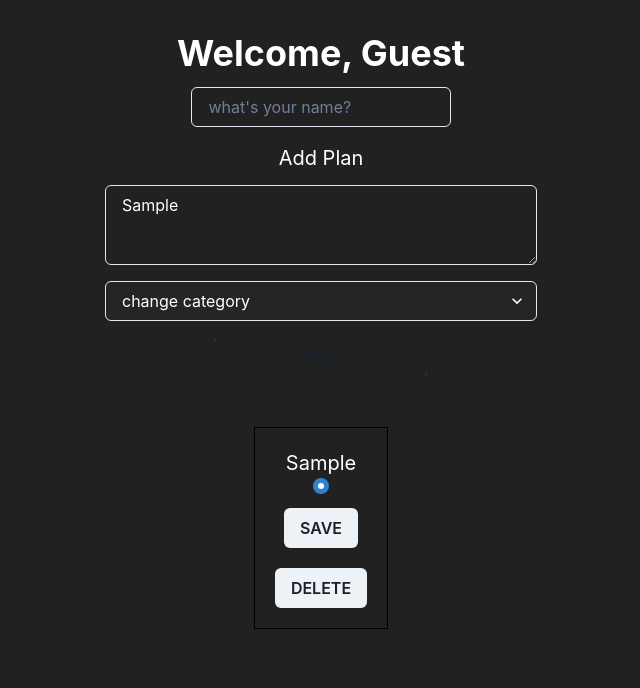
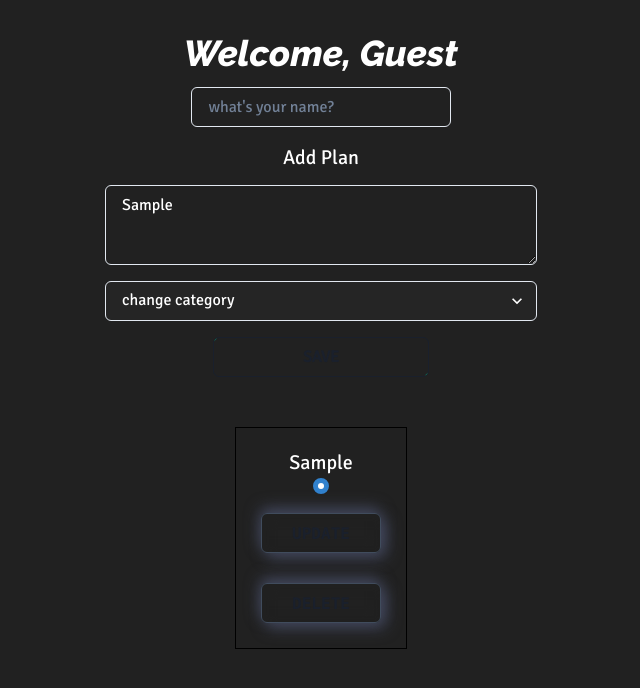
Before and after one commit to Emmanuella-codes/planner-app, a React (Create React App) app: page / in a window 1280 px wide. Both pictures are taken after typing "Sample" into the empty fields and a click on the button "SAVE". Shown: the top 688 px of the page, without its empty margins (319-959 px from the left). Built offline with nearby package versions, Linux system fonts and the light colour scheme.

Commit message:
add css styles to buttons

```diff
--- a/public/index.html
+++ b/public/index.html
@@ -24,6 +24,13 @@
       work correctly both with client-side routing and a non-root public URL.
       Learn how to configure a non-root public URL by running `npm run build`.
     -->
+    <!-- Google Font -->
+    <link rel="preconnect" href="https://fonts.googleapis.com" />
+    <link rel="preconnect" href="https://fonts.gstatic.com" crossorigin />
+    <link
+      href="https://fonts.googleapis.com/css2?family=Raleway:ital,wght@1,800&family=Signika&display=swap"
+      rel="stylesheet"
+    />
     <title>React App</title>
   </head>
   <body>
--- a/src/components/AddPlan.tsx
+++ b/src/components/AddPlan.tsx
@@ -53,8 +53,10 @@ const AddPlan = () => {
     <Container maxW={"4xl"}>
       <Flex flexDir="column" alignItems={"center"}>
         <Box w="50%" mt={8} color={"#FFF"}>
-          <Heading>Welcome, {userName || "Guest"}</Heading>
-          <Box mt="3">
+          <Heading fontFamily={"Raleway"} fontWeight="800">
+            Welcome, {userName || "Guest"}
+          </Heading>
+          <Box mt="3" fontFamily={"Signika"}>
             <form>
               <FormControl>
                 <Input
@@ -122,7 +124,14 @@ const AddPlan = () => {
           </Box>
         </Box>
         {/* display saved plans */}
-        <Flex flexDir="row" gap={3} color="#FFF" mt="50px" wrap="wrap">
+        <Flex
+          flexDir="row"
+          gap={3}
+          color="#FFF"
+          mt="50px"
+          fontFamily={"Signika"}
+          maxW="80%"
+        >
           {userList.map((list: any) => {
             return (
               <Box border="1px solid #000" key={list} p={5}>
@@ -155,17 +164,29 @@ const AddPlan = () => {
                             <option value="business">Business</option>
                           </Select>
                         </Box>
-                        <Button onClick={() => {}}>UPDATE</Button>
+                        <Button onClick={() => {}}>SAVE</Button>
                         <Button onClick={() => setShowForm(false)}>
                           CANCEL
                         </Button>
                       </Stack>
                     </form>
                   ) : (
-                    <Button onClick={() => setShowForm(true)}>SAVE</Button>
+                    <Button
+                      onClick={() => setShowForm(true)}
+                      className="card-btn"
+                      bgColor={"transparent"}
+                      _hover={{ backgroundColor: "transparent" }}
+                    >
+                      UPDATE
+                    </Button>
                   )}
                   <Box mt="5">
-                    <Button onClick={() => handleDeletePlan(list.id)}>
+                    <Button
+                      onClick={() => handleDeletePlan(list.id)}
+                      className="card-btn"
+                      bgColor={"transparent"}
+                      _hover={{ backgroundColor: "transparent" }}
+                    >
                       DELETE
                     </Button>
                   </Box>
--- a/src/components/styles/index.css
+++ b/src/components/styles/index.css
@@ -53,3 +53,44 @@
 .save-btn:active {
   filter: brightness(0.8);
 }
+
+.card-btn {
+  height: 50px;
+  margin: 5px;
+  width: 120px;
+  background: #333;
+  -webkit-box-pack: center;
+  -ms-flex-pack: center;
+  justify-content: center;
+  -webkit-box-align: center;
+  -ms-flex-align: center;
+  align-items: center;
+  font-family: Consolas, Courier New, monospace;
+  border: solid #404c5d 1px;
+  font-size: 16px;
+  color: rgb(161, 161, 161);
+  -webkit-transition: 500ms;
+  transition: 500ms;
+  border-radius: 5px;
+  background: linear-gradient(145deg, #2e2d2d, #212121);
+  -webkit-box-shadow: -1px -5px 15px #41465b, 5px 5px 15px #41465b,
+    inset 5px 5px 10px #212121, inset -5px -5px 10px #212121;
+  box-shadow: -1px -5px 15px #41465b, 5px 5px 15px #41465b,
+    inset 5px 5px 10px #212121, inset -5px -5px 10px #212121;
+}
+
+.card-btn:hover {
+  -webkit-box-shadow: 1px 1px 13px #20232e, -1px -1px 13px #545b78;
+  box-shadow: 1px 1px 13px #20232e, -1px -1px 13px #545b78;
+  color: #d6d6d6;
+  -webkit-transition: 500ms;
+  transition: 500ms;
+}
+
+.card-btn:active {
+  -webkit-box-shadow: 1px 1px 13px #20232e, -1px -1px 33px #545b78;
+  box-shadow: 1px 1px 13px #20232e, -1px -1px 33px #545b78;
+  color: #d6d6d6;
+  -webkit-transition: 100ms;
+  transition: 100ms;
+}
--- a/src/global.css
+++ b/src/global.css
@@ -8,4 +8,5 @@ body {
   overflow: auto;
   background-color: #212121 !important;
   color: #fff;
+  font-family: 'Signika', sans-serif;
 }
```
